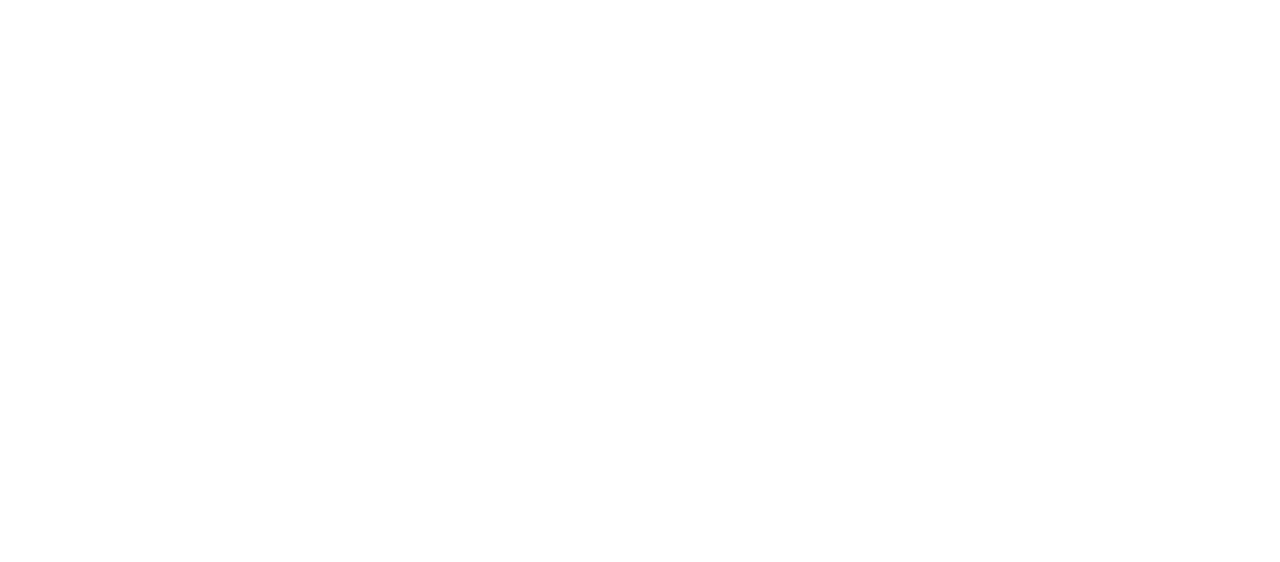
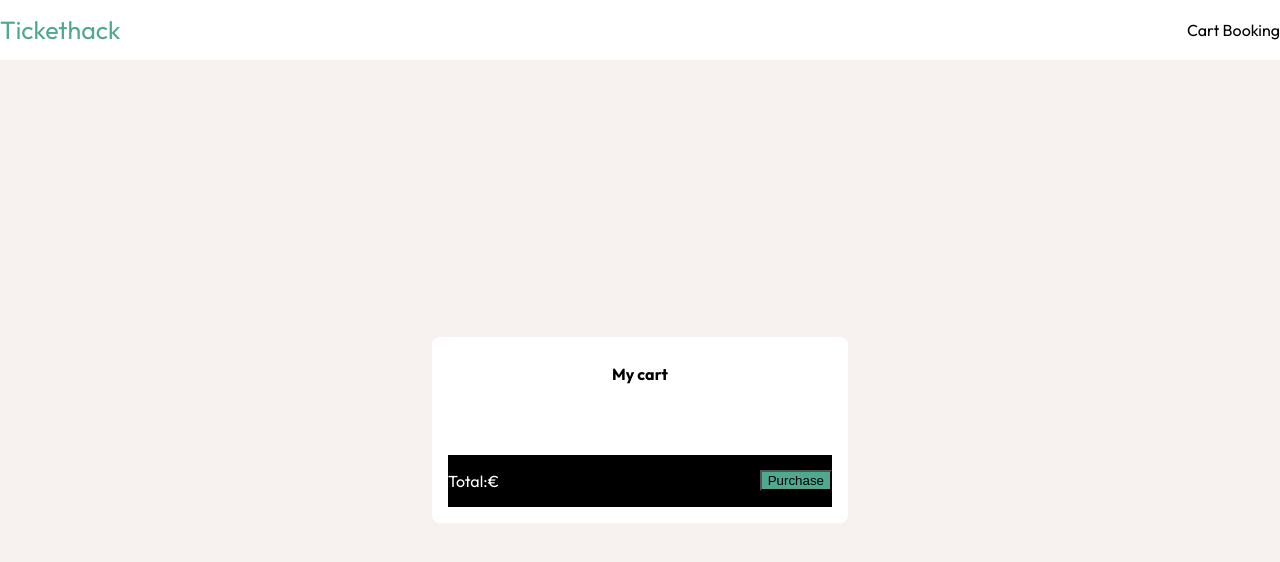
Before and after one commit to pierre273366/TicketHack, a plain HTML site: page frontend/cart.html in a window 1280 px wide. Drawn offline with Linux system fonts and the light colour scheme.

Commit message:
booking + CSS cart et booking

```diff
--- a/backend/app.js
+++ b/backend/app.js
@@ -3,6 +3,8 @@ var express = require("express");
 var path = require("path");
 var cookieParser = require("cookie-parser");
 var logger = require("morgan");
+
+require("./model/connection");
 
 var indexRouter = require("./routes/index");
 var tripsRouter = require("./routes/trips");
--- a/backend/model/bookings.js
+++ b/backend/model/bookings.js
@@ -1,5 +1,4 @@
 const mongoose = require("mongoose");
-require("./connection");
 
 const bookingsSchema = mongoose.Schema({
   tripId: { type: mongoose.Schema.Types.ObjectId, ref: "trips" },
--- a/backend/model/carts.js
+++ b/backend/model/carts.js
@@ -1,5 +1,4 @@
 const mongoose = require("mongoose");
-require("./connection");
 
 const cartsSchema = mongoose.Schema({
   tripId: { type: mongoose.Schema.Types.ObjectId, ref: "trips" },
--- a/backend/model/connection.js
+++ b/backend/model/connection.js
@@ -1,4 +1,5 @@
 const mongoose = require("mongoose");
+
 const connectionString = process.env.CONNECTION_STRING;
 
 mongoose
--- a/backend/model/trips.js
+++ b/backend/model/trips.js
@@ -1,5 +1,4 @@
 const mongoose = require("mongoose");
-require("./connection");
 
 const tripsSchema = mongoose.Schema({
   departure: String,
--- a/frontend/cart.html
+++ b/frontend/cart.html
@@ -11,9 +11,29 @@
       rel="stylesheet"
     />
   </head>
-  <body>
-    <header></header>
-    <main></main>
+  <body id="cart">
+    <header>
+      <a id="brandName" href="./index.html">Tickethack</a>
+      <div>
+        <a href="./cart.html">Cart</a>
+        <a href="./bookings.html">Booking</a>
+      </div>
+    </header>
+    <main id="maincart">
+      <div class="planTrip" style="display: none">
+        <p>No tickets in your cart.<br />Why not plan a trip?</p>
+      </div>
+      <div id="myCart">
+        <div id="entete">
+          <h1>My cart</h1>
+        </div>
+        <div id="panier"></div>
+        <div id="footer">
+          <p>Total:<span id="total"></span>€</p>
+          <button class="purchase" type="button">Purchase</button>
+        </div>
+      </div>
+    </main>
     <script src="script.js"></script>
   </body>
 </html>
--- a/frontend/style.css
+++ b/frontend/style.css
@@ -67,3 +67,45 @@ main {
   border: 1px solid green;
   width: 80%;
 }
+
+#cart {
+  background-color: #f7f1f0;
+}
+
+#maincart {
+  display: flex;
+  justify-content: center;
+  align-items: center;
+}
+
+#myCart {
+  background-color: white;
+  border-radius: 8px;
+  width: 30%;
+  padding: 16px;
+}
+
+#entete {
+  font-size: 8px;
+  padding-bottom: 60px;
+}
+
+#footer {
+  display: flex;
+  height: 10%;
+  background-color: black;
+  justify-content: space-between;
+  align-items: center;
+  color: white;
+}
+
+.purchase {
+  background-color: rgb(79, 168, 144);
+}
+
+.planTrip {
+  background-color: white;
+  border-radius: 8px;
+  width: 30%;
+  padding: 16px;
+}
```
Also changed, not shown: backend/routes/bookings.js (+18 -5 lines), frontend/bookings.html (+12 -2 lines), 1 other file.
